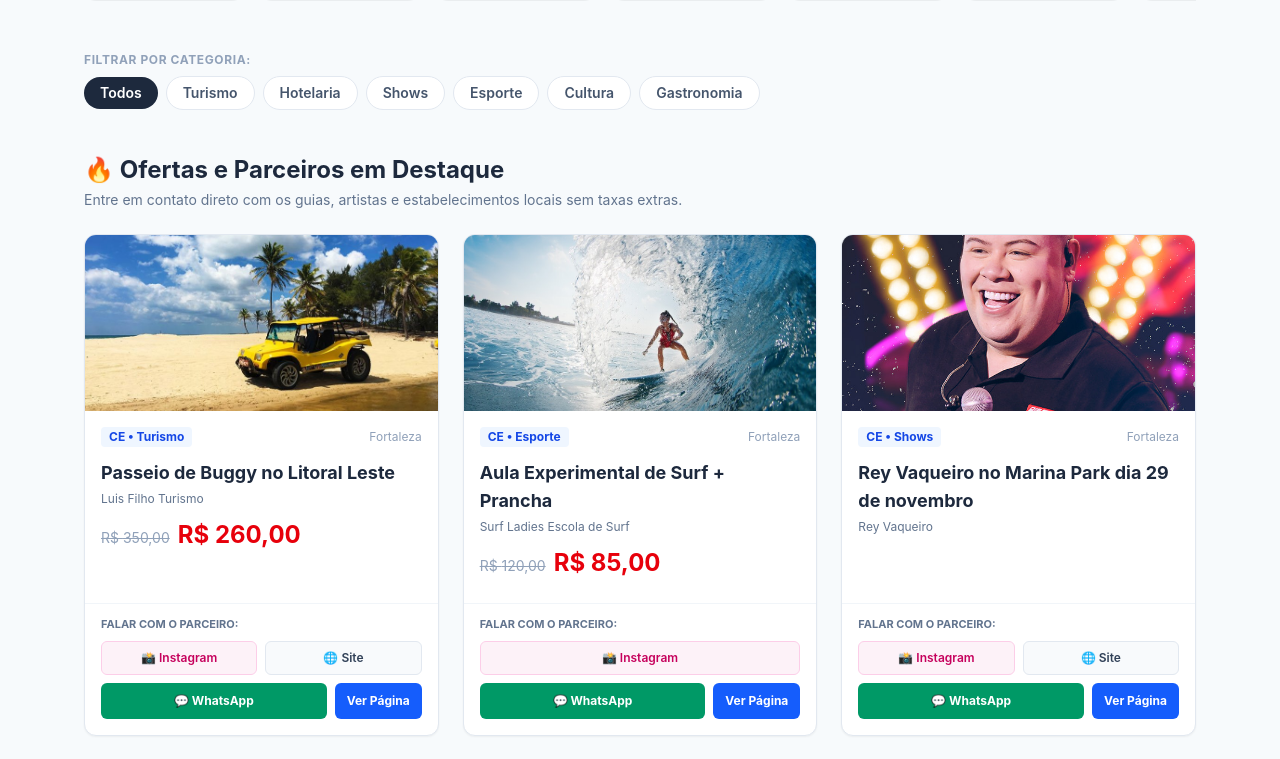
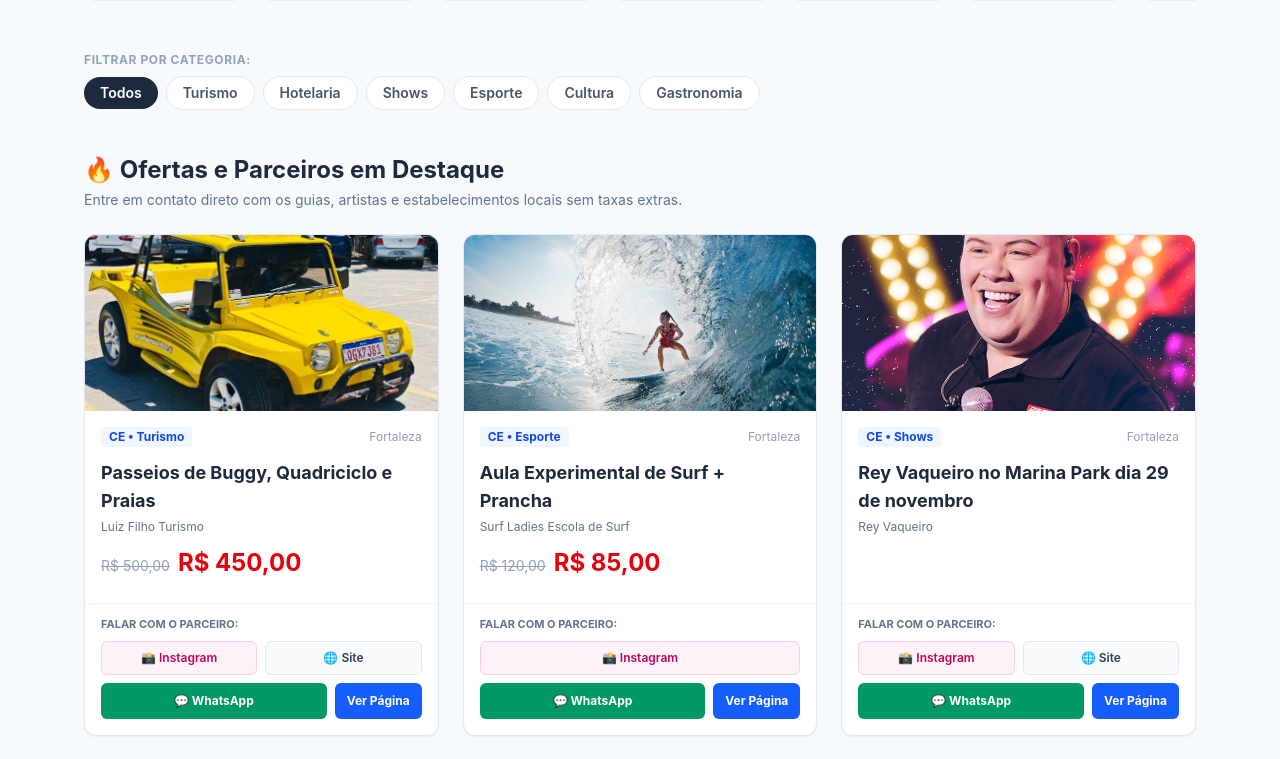
Before and after one commit to tavariuscode/brasillocal, a Next.js app: page / in a window 1280 px wide. Shown: the part 640-1399 px from the top of the page. Built offline with nearby package versions, Linux system fonts and the light colour scheme.

Commit message:
alteracoes no pefil do luiz

```diff
--- a/data/mockBrasilLocal.ts
+++ b/data/mockBrasilLocal.ts
@@ -151,21 +151,22 @@ export const TODOS_ESTADOS: EstadoItem[] = [
 export const PARCEIROS: Parceiro[] = [
   {
     id: 1,
-    slug: "jeriaventura",
-    nome: "Luis Filho Turismo",
+    slug: "luizfilhoturismoceara",
+    nome: "Luiz Filho Turismo",
     tema: "Turismo",
     cidade: "Fortaleza",
     estado: "Ceará",
     siglaEstado: "CE",
-    destaqueOferta: "Passeio de Buggy no Litoral Leste",
-    precoOriginal: 350,
-    precoPromocional: 260,
-    descricao: "Passeios de buggy, lagoas cristalinas e roteiros exclusivos pelo litoral cearense.",
-    imagem: "imagens/passeiobuggy.jpg",
+    destaqueOferta: "Passeios de Buggy, Quadriciclo e Praias",
+    precoOriginal: 500,
+    precoPromocional: 450,
+    descricao: "Passeios de buggy, lagoas critalinas e roteiros exclusivos pelo litoral cearense. Há 11 anos proporcionando experiências com conforto, segurança e qualiade. Credenciados pelo Ministério do Turismo (Cadastur) e licenciados localmente.",
+
+    imagem: "imagens/buggyluiz.jpeg",
     corBadge: "bg-blue-50 text-blue-700",
-    whatsapp: "5585999990001",
-    instagramUrl: "https://instagram.com",
-    siteUrl: "https://exemplo.com.br",
+    whatsapp: "https://wa.me/5585981462755?text=Ol%C3%A1%2C%20Luiz!%20Gostaria%20de%20mais%20informa%C3%A7%C3%B5es!",
+    instagramUrl: "https://www.instagram.com/luizfilhoturismoceara/",
+    siteUrl: "https://brasillocal-dr9p.vercel.app/luizfilhoturismoceara",
     estilo: {
       fundo: "bg-amber-50",
       banner: "bg-gradient-to-r from-amber-500 to-cyan-600 text-white",
@@ -175,8 +176,33 @@ export const PARCEIROS: Parceiro[] = [
     servicos: [
       {
         titulo: "Passeio de Buggy Litoral Leste",
-        preco: "R$ 260,00 / buggy",
+        preco: "R$ 450,00 / buggy",
         detalhe: "Duração de 6 horas passando por lagoas e dunas com guia credenciado.",
+      },
+       {
+        titulo: "Passeio de Buggy Litoral Oeste",
+        preco: "R$ 450,00 / buggy",
+        detalhe: "Duração de 6 horas passando por lagoas e dunas com guia credenciado.",
+      },
+       {
+        titulo: "Hospedagens em Jericoacara",
+        preco: "Consultar Guia",
+        detalhe: "",
+      },
+       {
+        titulo: "Hospedagens em Canoa Quebrada",
+        preco: "Consultar Guia",
+        detalhe: "",
+      },
+      {
+        titulo: "Transfer aeroporto Fortaleza x Jeri x Fortaleza",
+        preco: "Consultar Guia",
+        detalhe: "",
+      },
+      {
+        titulo: "Transfer aeroporto de Jericoacara x hoteis da vila",
+        preco: "Consultar Guia",
+        detalhe: "",
       },
     ],
   },
```
Also changed, not shown: public/imagens/LuizTur.jpeg (added), public/imagens/buggyluiz.jpeg (added).
